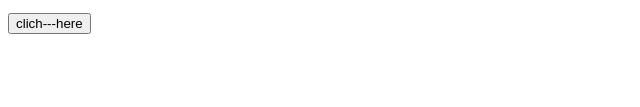
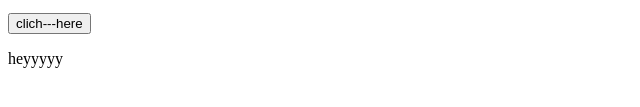
Before and after one commit to Abhinav-bM/js-practice, a plain HTML site: page index.html in a window 1280 px wide. Shown: the part 537-644 px from the top of the page, 0-640 px from the left. Drawn offline with Linux system fonts and the light colour scheme.

Commit message:
p-update

```diff
--- a/index.html
+++ b/index.html
@@ -28,7 +28,7 @@
 
     <button type="button" onclick="myFunction()">clich---here</button>
 
-
+    <p>heyyyyy</p>
 
 
 
```
